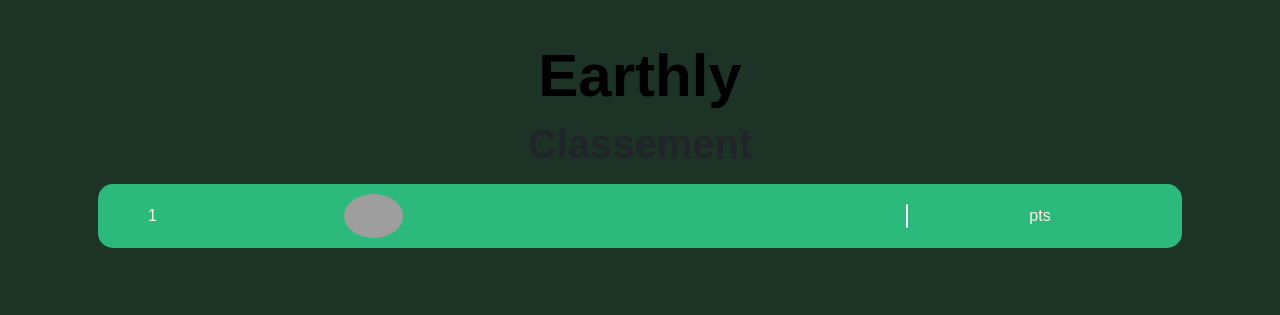
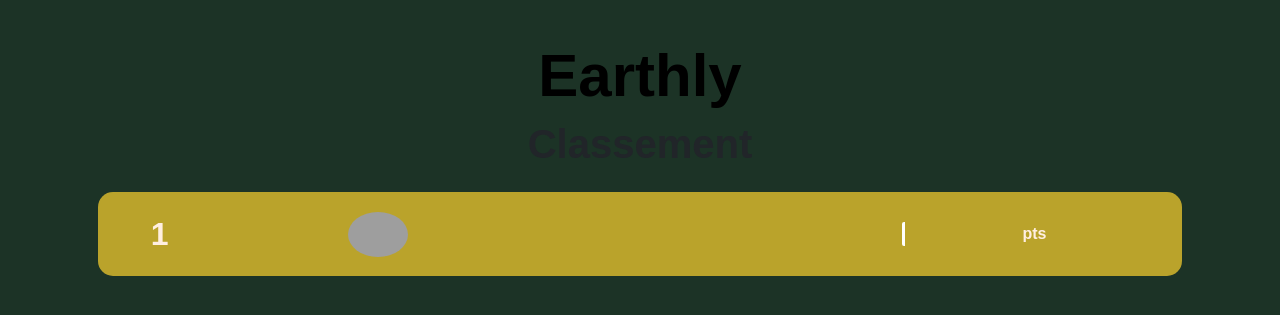
Before and after one commit to DonovanViger/Earthly, a PHP site: page /earthly/pages/classement.php in a window 1280 px wide. Shown: the top 315 px of the page. Run offline with PHP 8.4, Linux system fonts and the light colour scheme; data that the repository does not hold is empty; some web fonts are replaced; grey boxes are pictures that could not be loaded.

Commit message:
amélioration du classement (en cours)

```diff
--- a/pages/classement.php
+++ b/pages/classement.php
@@ -5,27 +5,44 @@
     <meta charset="UTF-8">
     <meta name="viewport" content="width=device-width, initial-scale=1.0">
     <link rel="stylesheet" href="https://cdnjs.cloudflare.com/ajax/libs/font-awesome/6.5.1/css/all.min.css">
-    <link href="https://cdn.jsdelivr.net/npm/bootstrap@5.3.3/dist/css/bootstrap.min.css" rel="stylesheet"
-        integrity="sha384-QWTKZyjpPEjISv5WaRU9OFeRpok6YctnYmDr5pNlyT2bRjXh0JMhjY6hW+ALEwIH" crossorigin="anonymous">
+    <link href="https://cdn.jsdelivr.net/npm/bootstrap@5.3.3/dist/css/bootstrap.min.css" rel="stylesheet" integrity="sha384-QWTKZyjpPEjISv5WaRU9OFeRpok6YctnYmDr5pNlyT2bRjXh0JMhjY6hW+ALEwIH" crossorigin="anonymous">
     <link rel="stylesheet" type="text/css" href="style.css" />
     <title>Classement</title>
     <style>
         .user-card {
             border-radius: 15px;
-            padding: 10px;
+            padding: 18px;
             margin-bottom: 10px;
             background-color: #2BBA7C;
             color: #FFEFE1;
+            font-weight: bold;
         }
 
         .user-avatar {
-            width: 59px;
+            width: 60px;
             border-radius: 50%;
         }
 
         .points-col {
-            border-left: 2px solid #FFFFFF;
-            border-radius: 1px;
+            border-left: 3px solid #FFFFFF;
+            border-radius: 2px;
+        }
+
+        #un {
+            background-color: #BAA32B;
+        }
+
+        #deux {
+            background-color: #98a09b;
+        }
+
+        #trois {
+            background-color: #AA5632;
+        }
+
+        .placement-large {
+            font-size: 32px;
+            /* Ajustez cette valeur selon vos besoins */
         }
     </style>
 </head>
@@ -52,8 +69,10 @@
 
     <div class="container">
         <?php foreach ($Classements as $key => $classement) { ?>
-            <div class="row user-card m-3">
-                <div class="col-1 text-center align-self-center"><?php echo $key + 1; ?></div>
+            <div class="row user-card mx-3 my-4" id="<?php if ($key == 0) echo 'un';
+                                                                        elseif ($key == 1) echo 'deux';
+                                                                        elseif ($key == 2) echo 'trois'; ?>">
+                <div class="col-1 text-center align-self-center placement-large"><?php echo $key + 1; ?></div>
                 <div class="col-4 text-center align-self-center">
                     <img src="<?php echo $classement['pdp']; ?>" alt="Avatar de <?php echo $classement['pseudo']; ?>" class="user-avatar">
                 </div>
@@ -66,8 +85,7 @@
     <?php
     include("../form/templates/footer.php")
     ?>
-    <script src="https://cdn.jsdelivr.net/npm/bootstrap@5.3.3/dist/js/bootstrap.bundle.min.js"
-        integrity="sha384-YvpcrYf0tY3lHB60NNkmXc5s9fDVZLESaAA55NDzOxhy9GkcIdslK1eN7N6jIeHz" crossorigin="anonymous">
+    <script src="https://cdn.jsdelivr.net/npm/bootstrap@5.3.3/dist/js/bootstrap.bundle.min.js" integrity="sha384-YvpcrYf0tY3lHB60NNkmXc5s9fDVZLESaAA55NDzOxhy9GkcIdslK1eN7N6jIeHz" crossorigin="anonymous">
     </script>
 </body>
 
```
